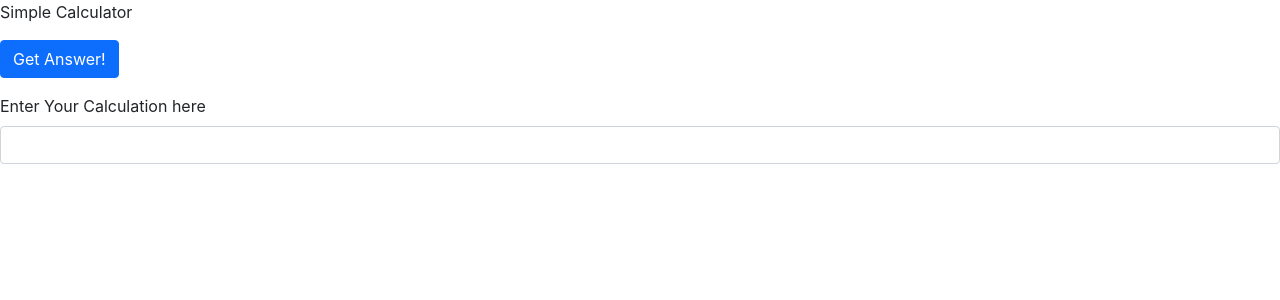
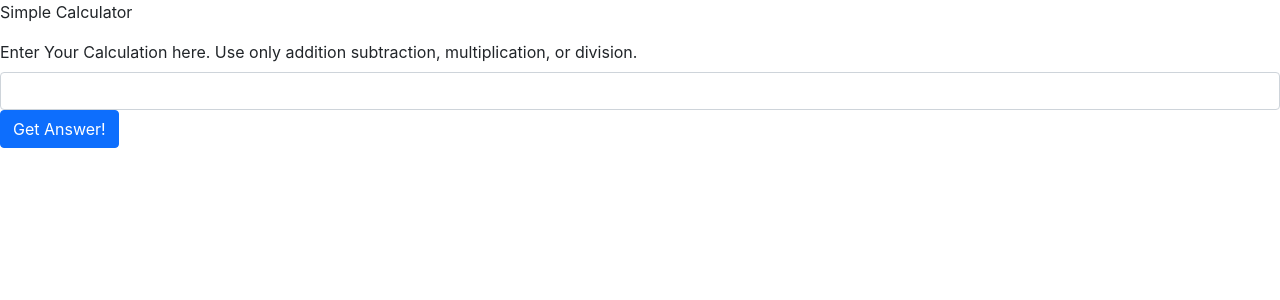
Before and after one commit to julius-muhum/simple_calculator, a React (Create React App) app: page / in a window 1280 px wide. Shown: the top 300 px of the page. Built offline with nearby package versions, Linux system fonts and the light colour scheme.

Commit message:
finished basic function of calculator

```diff
--- a/src/App.tsx
+++ b/src/App.tsx
@@ -19,20 +19,22 @@ function App(){
     }
     function performCalculation(){
         findValidChars(calculation);
-        eval(newcalculation)
+        setCalculation(eval(newcalculation));
     }
     return(
         <div className="App">
             <header className="App-header">
                 <p>Simple Calculator</p>
             </header>
-            <p><Button onClick={performCalculation}>Get Answer!</Button></p>
             <Form.Group controlId="formMovieName">
-                <Form.Label>Enter Your Calculation here</Form.Label>
+                <Form.Label>Enter Your Calculation here. Use only addition
+                    subtraction, multiplication, or division.
+                </Form.Label>
                 <Form.Control
                 value={calculation}
                 onChange={updateCalculation}/>
             </Form.Group>
+            <p><Button onClick={performCalculation}>Get Answer!</Button></p>
         </div>
     )
 
```
